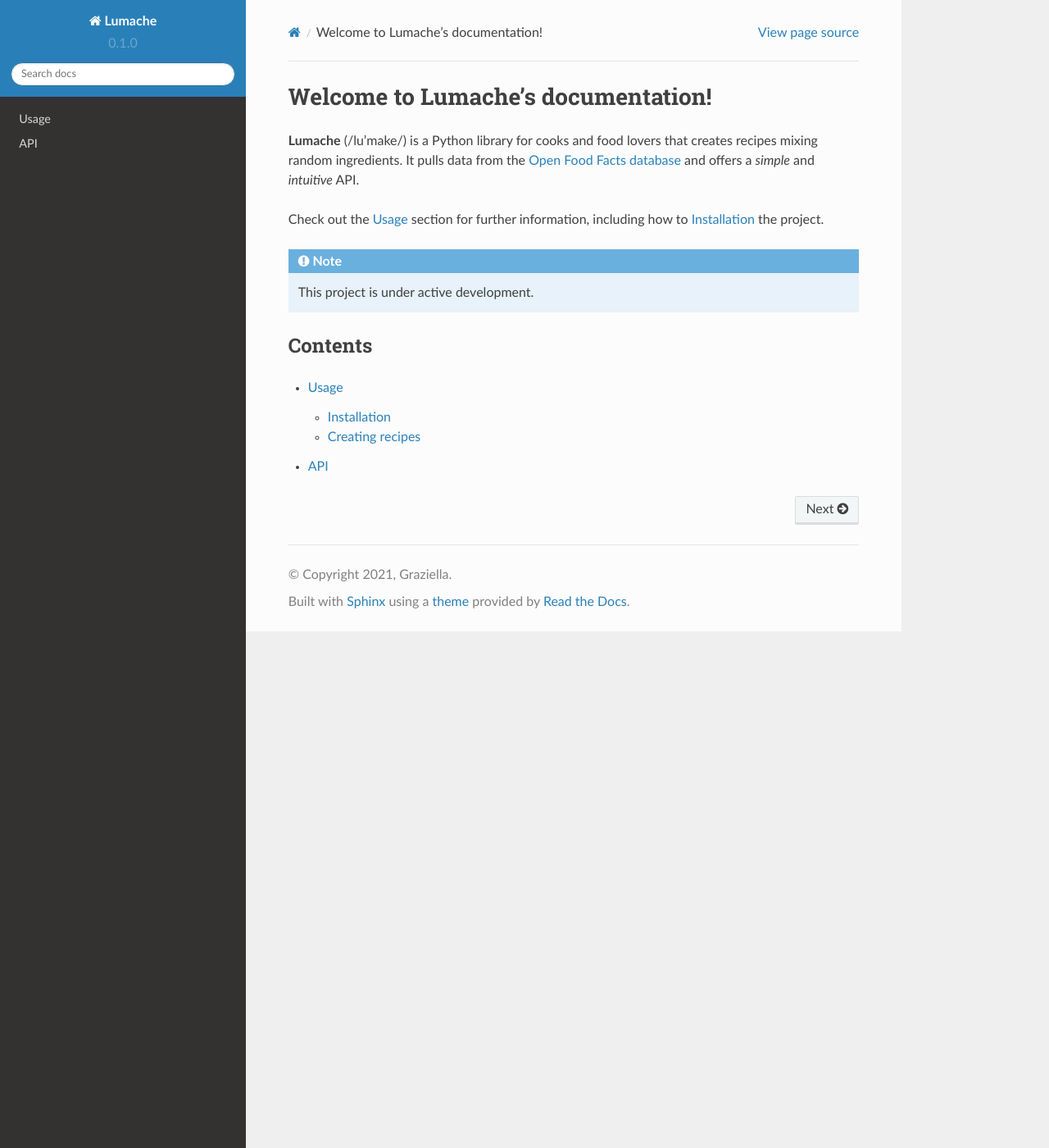
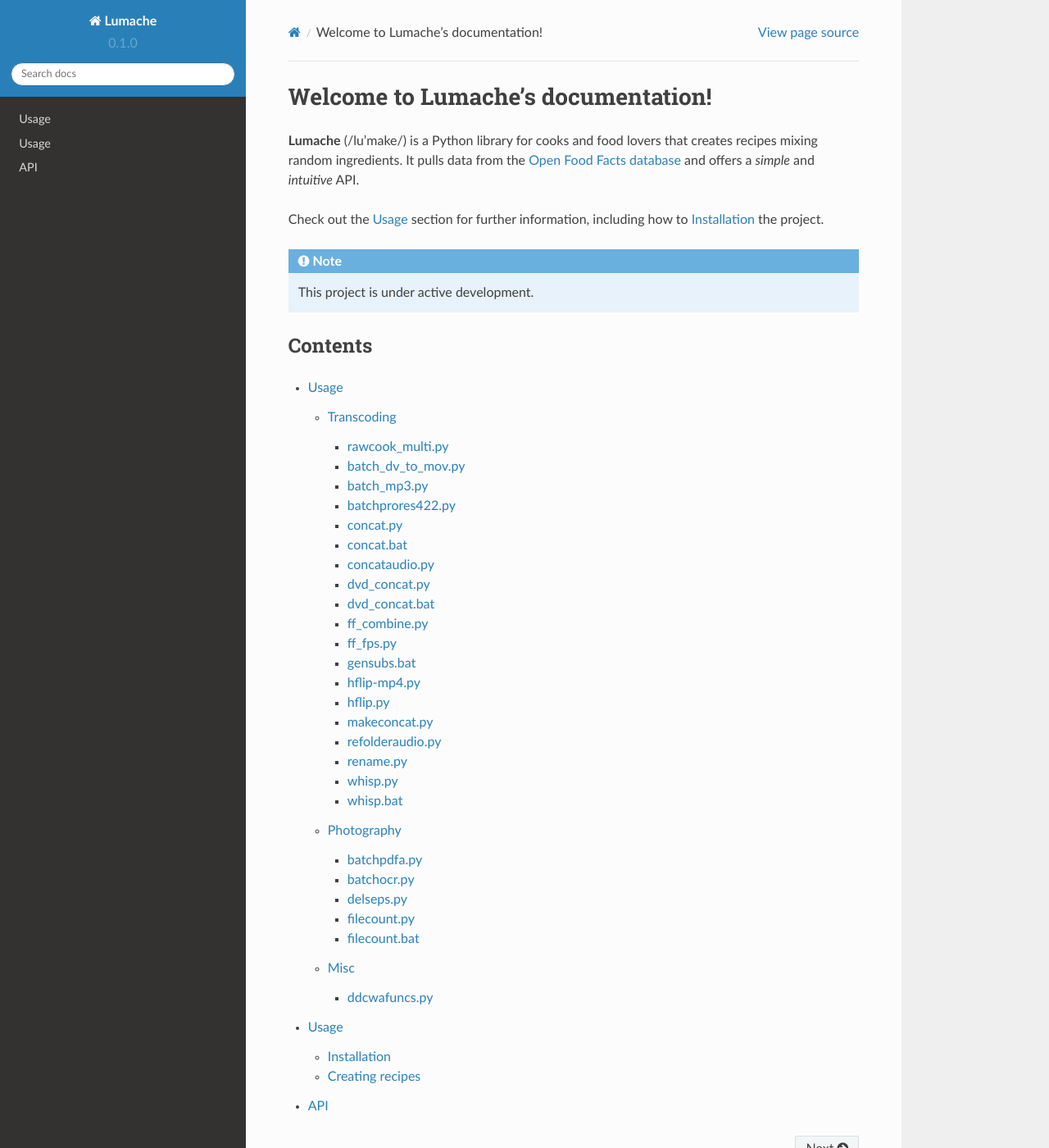
Before and after one commit to jfeakes/dcwa-docs, a Sphinx documentation site: the page built from docs/source/index.rst, in a window 1280 px wide and 1400 px high. Shown: the whole window at 82% size. Built offline with Sphinx 7.4.7 and the Read the Docs theme 2.0.0, drawn with Linux system fonts in a browser that asks for light colours.

Commit message:
Update usage.rst

```diff
--- a/docs/source/usage.rst
+++ b/docs/source/usage.rst
@@ -1,3 +1,89 @@
+Usage
+========================
+
+.. _transcoding:
+
+Transcoding
+-----------
+rawcook_multi.py
+~~~~~~~~~~~~~
+batch_dv_to_mov.py
+~~~~~~~~~~~~~
+batch_mp3.py
+~~~~~~~~~~~~~
+batchprores422.py
+~~~~~~~~~~~~~
+
+concat.py
+~~~~~~~~~~~~~
+-  Takes a folder of mp4 files and concatenates together using ffmpeg
+-  For use in Lasergraphics workflow when capturing multiple clips in a single reel
+-  Usage:
+
+.. code-block:: console
+
+   py concat.py \path\to\directory\to\concatenate
+
+-  ``py concat.py -h`` to see extra optional flags
+-  Dependencies: ffmpeg, colorama
+
+concat.bat
+~~~~~~~~~~~~~
+-  .bat file used as a Desktop drag'n'drop shortcut for ``concat.py``
+-  Usage: Drag'n'drop folder of files for concatenation onto a shortcut icon of the .bat file. No optional flags are applied.
+
+concataudio.py
+~~~~~~~~~~~~~
+dvd_concat.py
+~~~~~~~~~~~~~
+dvd_concat.bat
+~~~~~~~~~~~~~
+ff_combine.py
+~~~~~~~~~~~~~
+-  Usage: ``py ff_combine.py`` then follow prompts
+
+ff_fps.py
+~~~~~~~~~~~~~
+gensubs.bat
+~~~~~~~~~~~~~
+hflip-mp4.py
+~~~~~~~~~~~~~
+hflip.py
+~~~~~~~~~~~~~
+makeconcat.py
+~~~~~~~~~~~~~
+refolderaudio.py
+~~~~~~~~~~~~~
+rename.py
+~~~~~~~~~~~~~
+whisp.py
+~~~~~~~~~~~~~
+whisp.bat
+~~~~~~~~~~~~~
+
+
+Photography
+-----------
+batchpdfa.py
+~~~~~~~~~~~~~
+-  Usage: ``py batchpdfa.py \path\to\master\directory``
+-  Allows user to select one or more folders of images to convert to a PDF/A-2b file. The file is then verified for conformance to that standard
+-  Tested with jpeg images only
+-  Dependencies: tesseract, ghostscript, colorama
+
+batchocr.py
+~~~~~~~~~~~~~
+delseps.py
+~~~~~~~~~~~~~
+filecount.py
+~~~~~~~~~~~~~
+filecount.bat
+~~~~~~~~~~~~~
+
+Misc
+-----------
+ddcwafuncs.py
+~~~~~~~~~~~~~
 Usage
 =====
 
```
